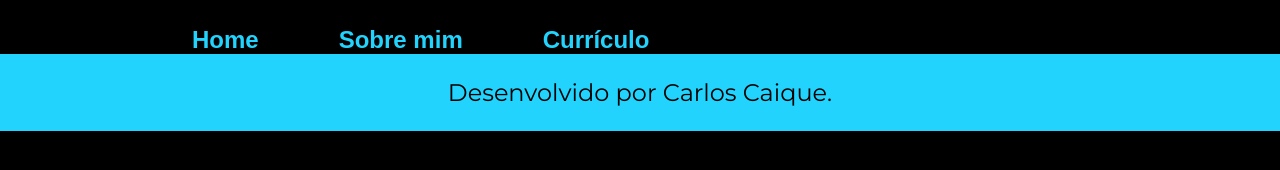
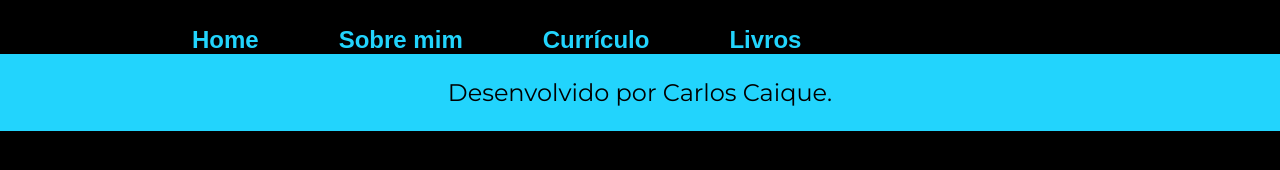
Before and after one commit to carloscaique/ghCarlosPage, a plain HTML site: page about.html in a window 1280 px wide. Drawn offline with Linux system fonts and the light colour scheme.

Commit message:
Update header

```diff
--- a/about.html
+++ b/about.html
@@ -14,6 +14,8 @@
             <a class="cabecalho__menu__link" href="index.html">Home</a>
             <a class="cabecalho__menu__link" href="about.html">Sobre mim</a>
             <a class="cabecalho__menu__link" href="curriculo.html">Currículo</a>
+            <a class="cabecalho__menu__link" href="curriculo.html">Livros</a>
+        </nav>
         </nav>
     </header>
     <main>
```
Also changed, not shown: curriculo.html (+1 -0 lines), livros.html (+1 -0 lines).
